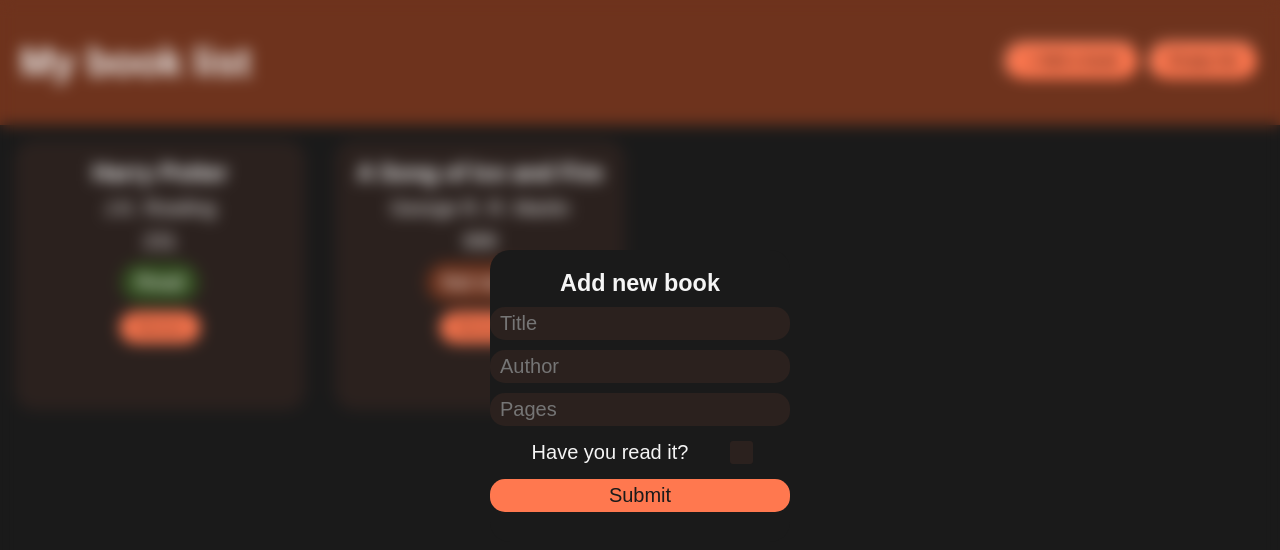
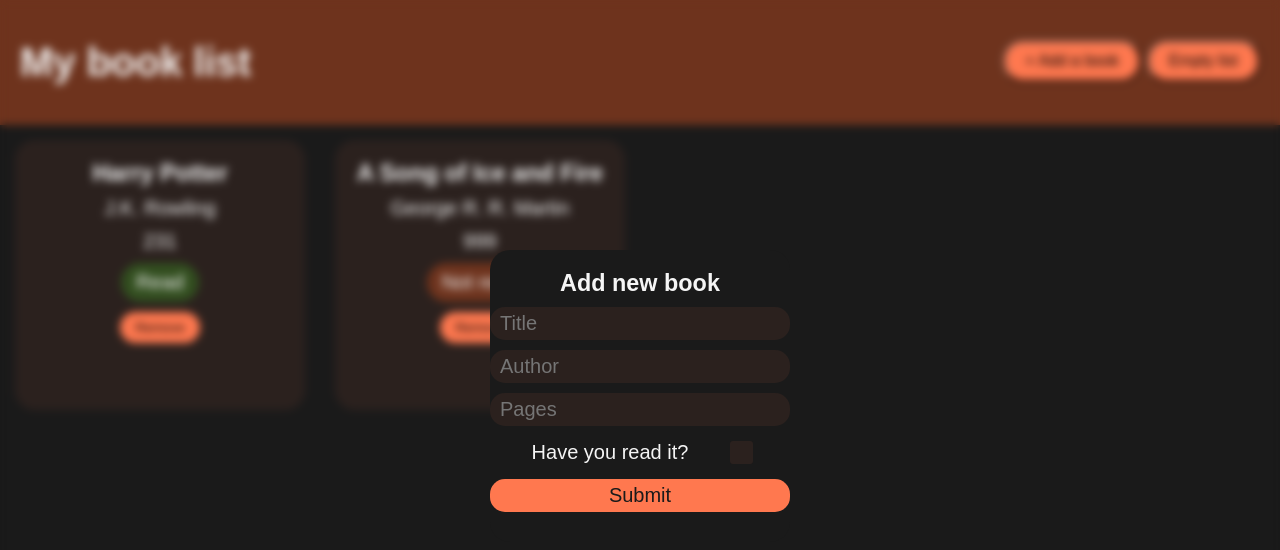
Before and after one commit to VD-Coderr/Library, a plain HTML site: page index.html in a window 1280 px wide. Both pictures are taken after a click on the button "+ Add a book". Drawn offline with Linux system fonts and the light colour scheme.

Commit message:
Added transition on blur effect

```diff
--- a/script.js
+++ b/script.js
@@ -154,14 +154,14 @@ function showPopUp() {
   popUpWindow.classList.remove("hidden");
   popUpWindow.classList.add("visible");
   // block background
-  modalOverlay.style.cssText = "z-index: 1";
+  modalOverlay.style.cssText = "z-index: 1; backdrop-filter: blur(4px)";
   modalOverlay.addEventListener('click', hidePopUp);
 }
 
 function hidePopUp() {
   // add CSS class to hide
-   popUpWindow.classList.remove("visible");
-   popUpWindow.classList.add("hidden");
-   // block background
-   modalOverlay.style.cssText = "z-index: -1";
+  popUpWindow.classList.remove("visible");
+  popUpWindow.classList.add("hidden");
+  // block background
+  modalOverlay.style.cssText = "z-index: -1; backdrop-filter: blur(0px)";
 }
--- a/style.css
+++ b/style.css
@@ -183,5 +183,6 @@ header {
   width: 100vw;
   height: 100vh;
   z-index: -1;
-  backdrop-filter: blur(7.5px);
+  backdrop-filter: blur(4px);
+  transition: 0.2s all ease-out;
 }
```
